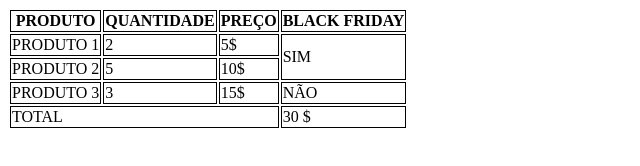
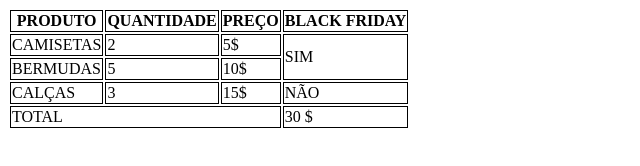
Before and after one commit to vitoria-taveira/aula-tabela, a plain HTML site: page index.html in a window 1280 px wide. Shown: the whole page, without its empty margins (0-640 px from the left). Drawn offline with Linux system fonts and the light colour scheme.

Commit message:
trocado nome dos produtos

```diff
--- a/index.html
+++ b/index.html
@@ -23,18 +23,18 @@
 
      <tbody>
         <tr>
-            <td>PRODUTO 1</td>
+            <td>CAMISETAS</td>
             <td>2</td>
             <td>5$</td>
             <td rowspan="2">SIM</td>
         </tr>
         <tr>
-            <td>PRODUTO 2</td>
+            <td>BERMUDAS</td>
             <td>5</td>
             <td>10$</td>
         </tr>
         <tr>
-            <td>PRODUTO 3</td>
+            <td>CALÇAS</td>
             <td>3</td>
             <td>15$</td>
             <td>NÃO</td>
```
